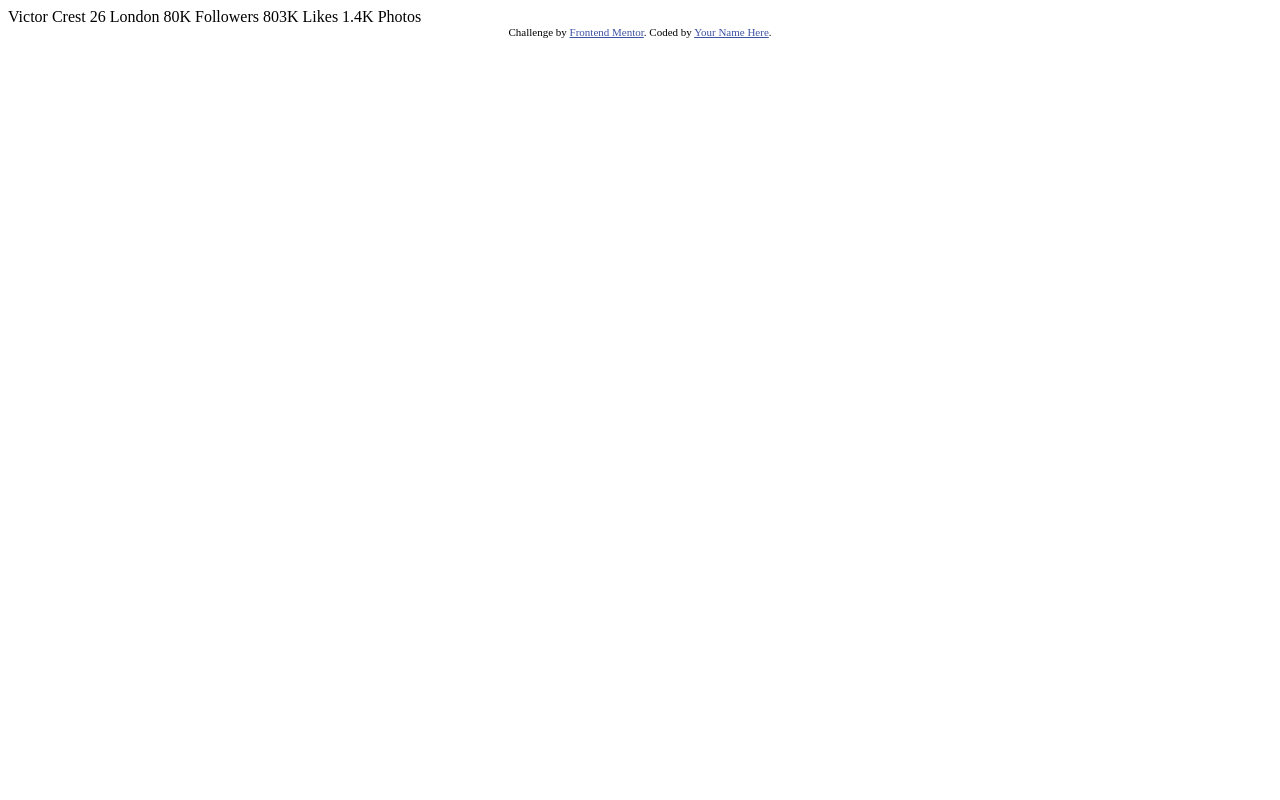
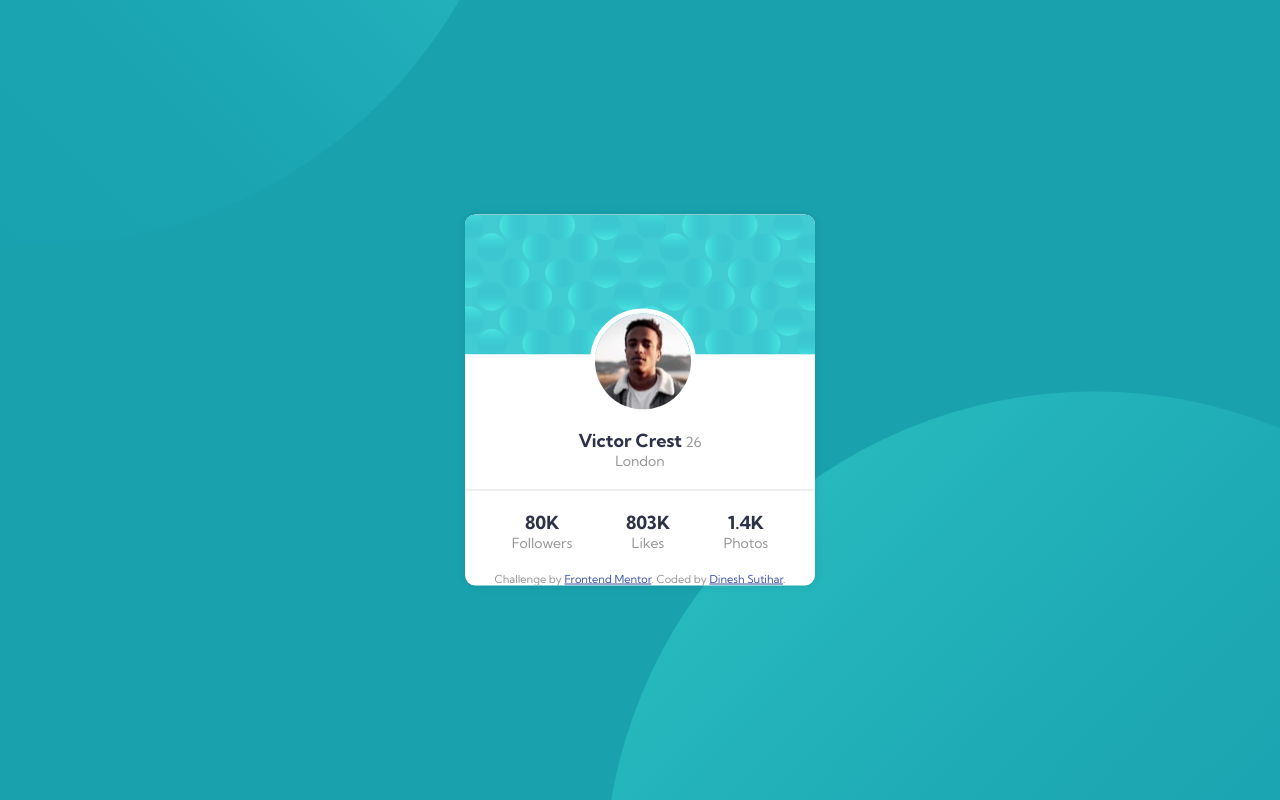
Before and after one commit to dineshsutihar/FM-ProfileCard, a plain HTML site: page index.html in a window 1280 px wide. Drawn offline with Linux system fonts and the light colour scheme.

Commit message:
Maximum Things Added

```diff
--- /dev/null
+++ b/css/style.css
@@ -0,0 +1,98 @@
+@import url('https://fonts.googleapis.com/css2?family=Kumbh+Sans:wght@400;700&display=swap');
+
+html,body{
+    margin: 0;
+    padding: 0;
+    font-family: 'Kumbh Sans';
+    font-weight: 400;
+    font-size: 14px;
+    color:hsl(0, 0%, 59%);
+
+}
+body {
+    background-color: hsl(185, 75%, 39%);
+    background-image: url(/images/bg-pattern-top.svg), url(/images/bg-pattern-bottom.svg);
+    background-position: -150% 75%, 200% -40%;
+    background-repeat: no-repeat, no-repeat;
+}
+
+/* Card section */
+.card {
+    background-color: #fff;
+    border-radius: 5px;
+    box-shadow: 0 0 10px rgba(0,0,0,0.1);
+    border-radius: .75rem;
+    overflow:hidden;
+    width: 350px;
+    /* centering card */
+    position: absolute;
+    top: 50%;
+    left: 50%;
+    transform: translate(-50%, -50%);
+}
+.profile_img{
+    margin:0;
+    padding:0;
+    width: 100%;
+    height: 50px;
+}
+.profile_img>img{
+    border: #fff 5px solid;
+    border-radius: 50%;
+    position: relative;
+    top: -50px;
+    left: calc(50% - 50px);
+
+}
+
+.title{
+    text-align: center;
+    margin-top: 20px;
+    margin-bottom: 20px;
+
+;
+}
+
+.title>span{
+    font-size: 18px;
+    font-weight: 700;
+    color: hsl(229, 23%, 23%);
+}
+
+.details {
+    padding: 0 20px;
+    margin-top: 20px;
+    margin-bottom: 20px;
+    display: flex;
+    justify-content:space-around;
+    align-items: center;
+    flex-wrap: nowrap;
+    text-align: center;
+}
+
+.details>div>span{
+    font-size: 18px;
+    font-weight: 700;
+    color: hsl(229, 23%, 23%);
+}
+
+hr{
+    width: 100%;
+    margin: 0;
+    padding: 0;
+    border: 0;
+    height: 1px;
+    background-color: hsl(0, 0%, 88%);
+}
+
+
+
+
+/* Footer Section */
+.attribution {
+  font-size: 11px;
+  text-align: center;
+}
+.attribution a {
+  color: hsl(228, 45%, 44%);
+}
--- a/index.html
+++ b/index.html
@@ -1,35 +1,63 @@
 <!DOCTYPE html>
 <html lang="en">
   <head>
-  <meta charset="UTF-8">
-  <meta name="viewport" content="width=device-width, initial-scale=1.0"> <!-- displays site properly based on user's device -->
+    <meta charset="UTF-8" />
+    <meta name="viewport" content="width=device-width, initial-scale=1.0" />
+    <!-- displays site properly based on user's device -->
 
-  <link rel="icon" type="image/png" sizes="32x32" href="./images/favicon-32x32.png">
+    <link
+      rel="icon"
+      type="image/png"
+      sizes="32x32"
+      href="./images/favicon-32x32.png"
+    />
+    <link rel="stylesheet" href="./css/style.css" />
 
     <title>Frontend Mentor | Profile card component</title>
-
-  <!-- Feel free to remove these styles or customise in your own stylesheet 👍 -->
-  <style>
-    .attribution { font-size: 11px; text-align: center; }
-    .attribution a { color: hsl(228, 45%, 44%); }
-  </style>
   </head>
   <body>
-  Victor Crest
-  26
+    <div class="card">
+      <div class="bg_image">
+        <img src="./images/bg-pattern-card.svg" alt="background pattern" />
+      </div>
+      <div class="profile_img">
+        <img src="./images/image-victor.jpg" alt="profile image" />
+      </div>
+      <div class="title">
+        <span>Victor Crest</span> 26
+        <br />
         London
+      </div>
+      <hr>
 
-  80K
+      <div class="details">
+        <div class="followers">
+          <span>80K</span>
+          <br>
           Followers
+        </div>
 
-  803K
+        <div class="likes">
+          <span>803K</span>
+          <br>
           Likes
+        </div>
 
-  1.4K
+        <div class="photos">
+          <span>1.4K</span>
+          <br>
           Photos
+        </div>
+      </div>
+
+    <footer>
       <div class="attribution">
-    Challenge by <a href="https://www.frontendmentor.io?ref=challenge" target="_blank">Frontend Mentor</a>.
-    Coded by <a href="#">Your Name Here</a>.
+        Challenge by
+        <a href="https://www.frontendmentor.io?ref=challenge" target="_blank"
+          >Frontend Mentor</a
+        >. Coded by <a href="https://github.com/dineshsutihar">Dinesh Sutihar</a>.
+      </div>
+    </footer>
   </div>
   </body>
 </html>
```
Lines whose indentation alone changed are shown as unchanged.
